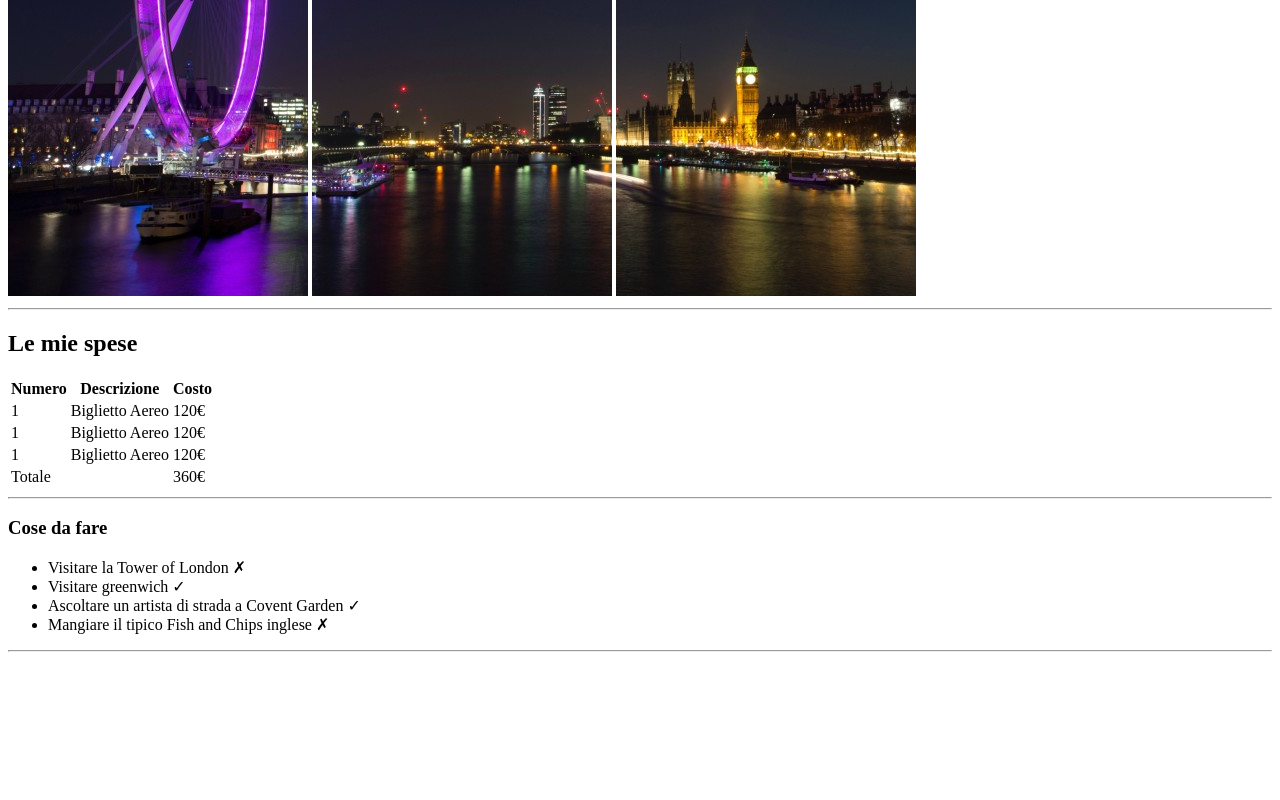
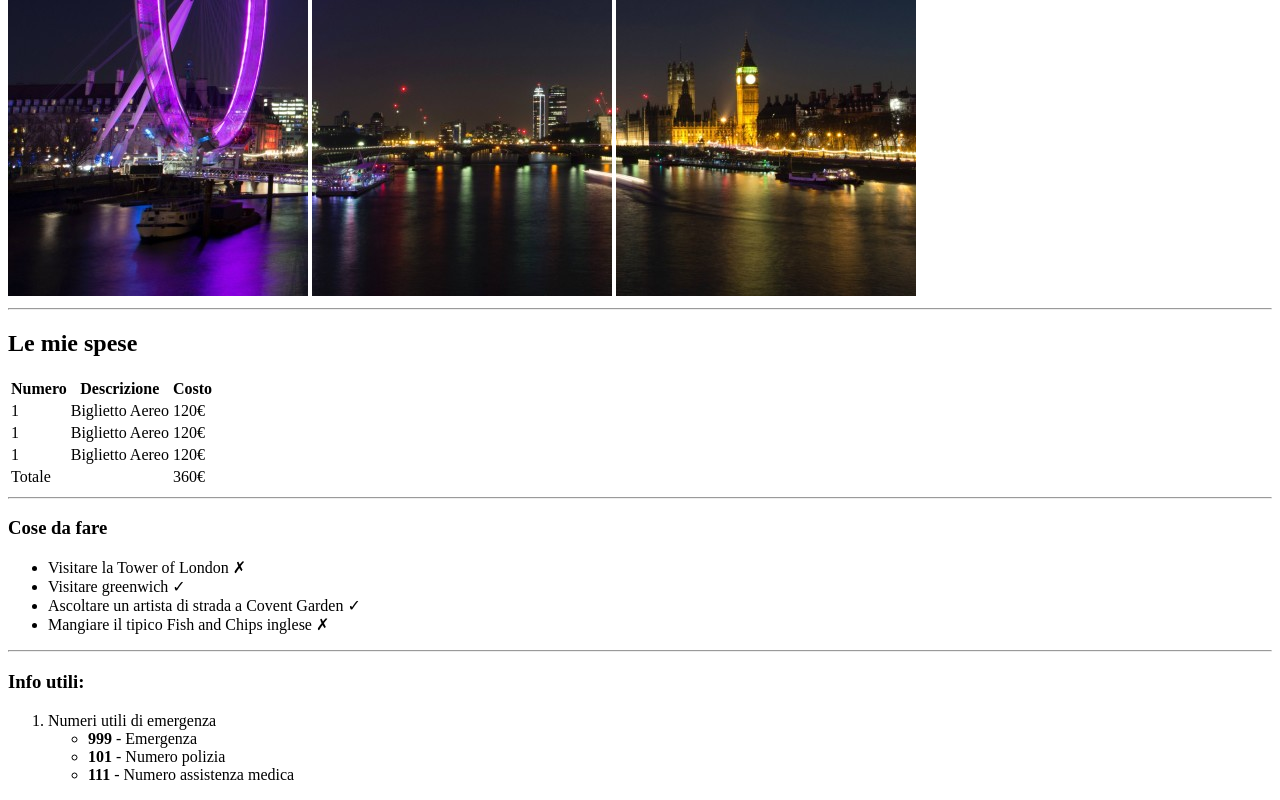
Before and after one commit to GiuliaMoiraghi10/html-london-trip, a plain HTML site: page index.html in a window 1280 px wide. Shown: the part 384-1184 px from the top of the page. Before the commit the page ends 1044 px from the top, so only its background shows below. Drawn offline with Linux system fonts and the light colour scheme.

Commit message:
add ol e ul

```diff
--- a/index.html
+++ b/index.html
@@ -61,6 +61,21 @@
             </ul>
             <hr>
         </section>
+
+    <!--Liste ol e ul annidate-->
+        <section>
+            <h3>Info utili:</h3>
+            <ol>
+                <li>
+                    Numeri utili di emergenza
+                    <ul>
+                        <li><strong>999</strong> - Emergenza</li>
+                        <li><strong>101</strong> - Numero polizia</li>
+                        <li><strong>111</strong> - Numero assistenza medica</li>
+                    </ul>
+                </li>
+            </ol>
+        </section>
    </main>
 </body>
 </html>
```
